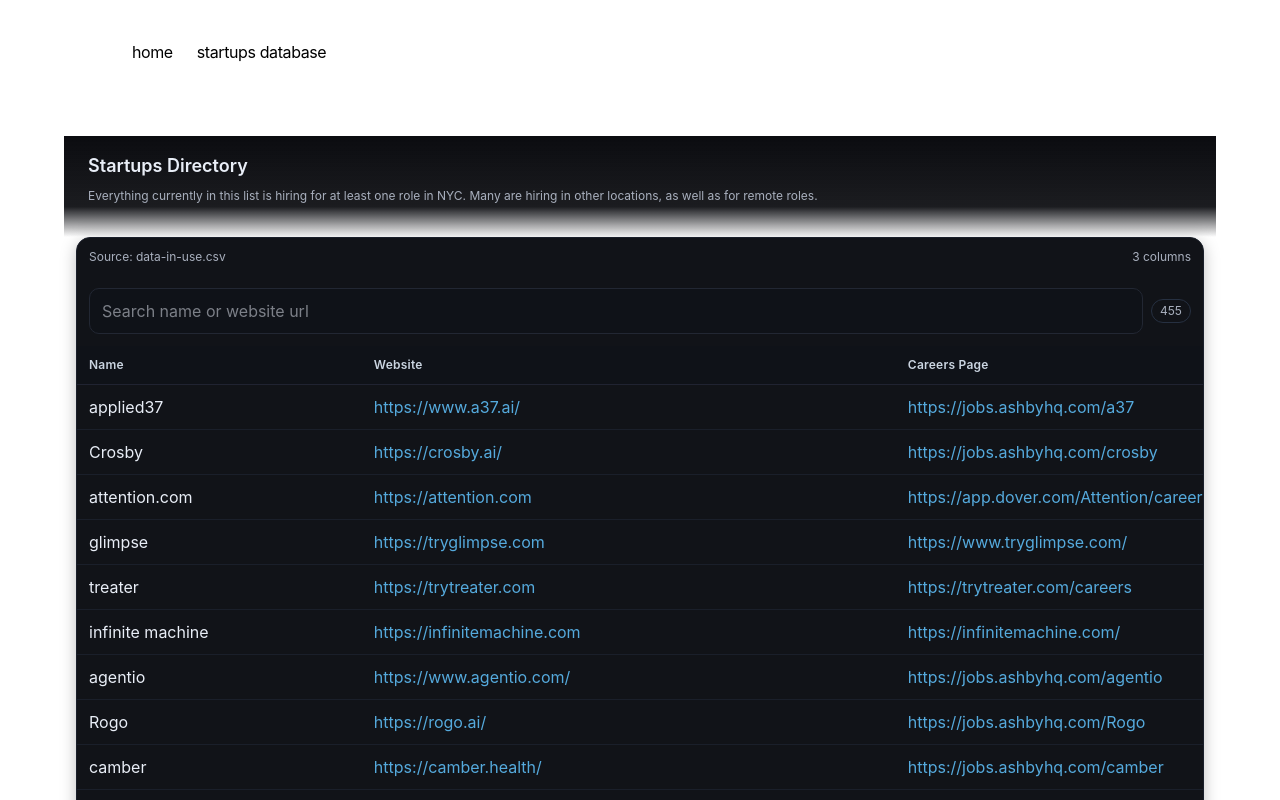
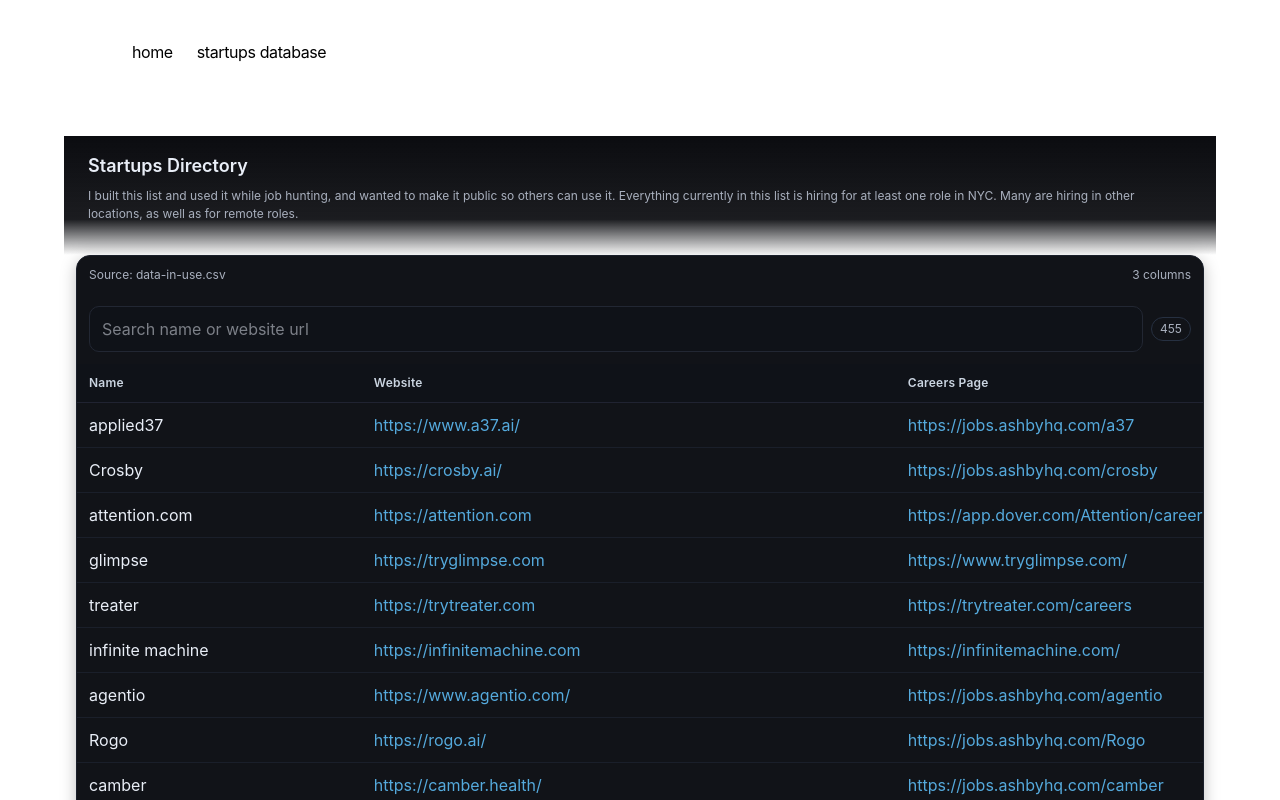
Before and after one commit to Lovely-Solutions-LLC/blog, a Next.js app: page /startups in a window 1280 px wide. Shown: the top 800 px of the page. Built offline with nearby package versions, Linux system fonts and the light colour scheme.

Commit message:
add note on db

```diff
--- a/app/startups/page.tsx
+++ b/app/startups/page.tsx
@@ -78,7 +78,7 @@
       <header className="su-header">
         <div className="su-wrap">
           <h1>Startups Directory</h1>
-          <div className="su-sub">Everything currently in this list is hiring for at least one role in NYC. Many are hiring in other locations, as well as for remote roles.</div>
+          <div className="su-sub">I built this list and used it while job hunting, and wanted to make it public so others can use it. Everything currently in this list is hiring for at least one role in NYC. Many are hiring in other locations, as well as for remote roles.</div>
         </div>
       </header>
 
```
